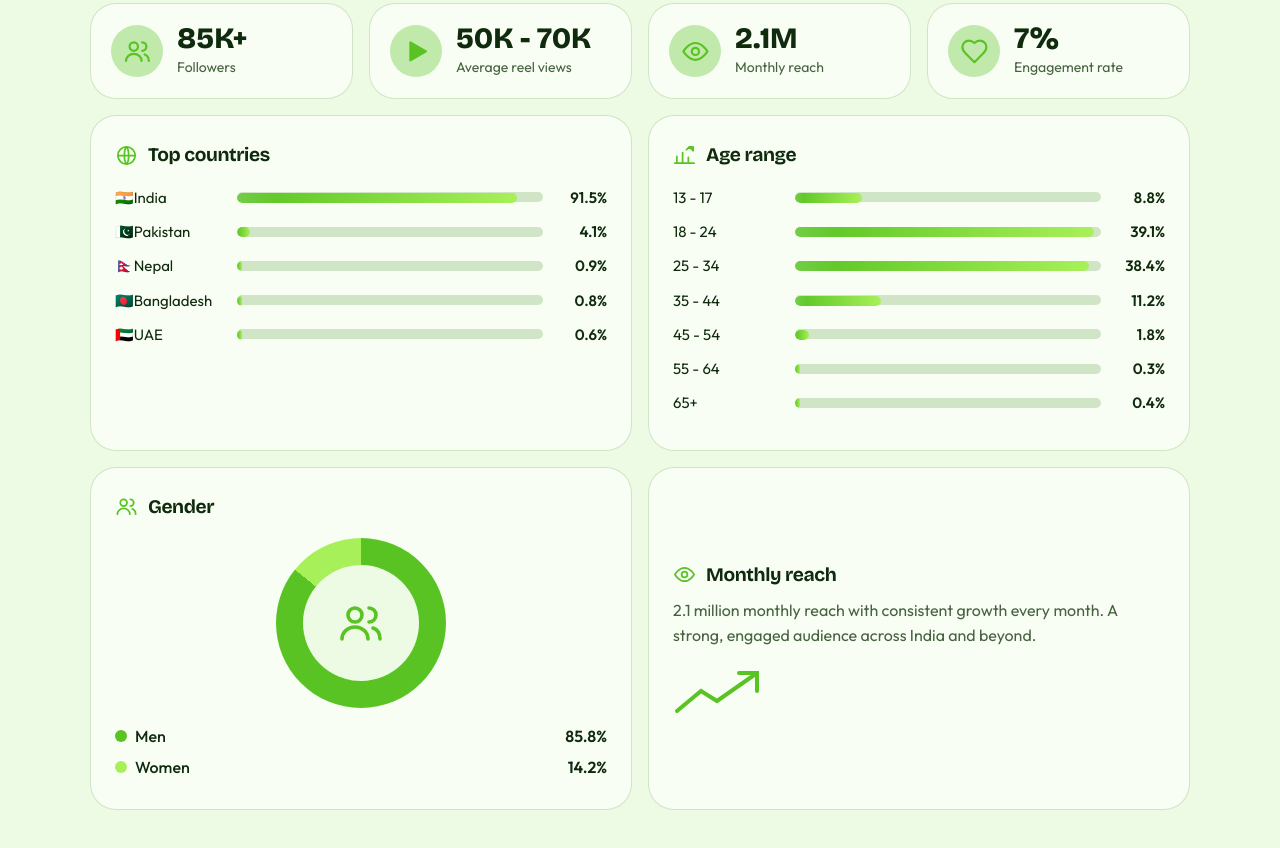
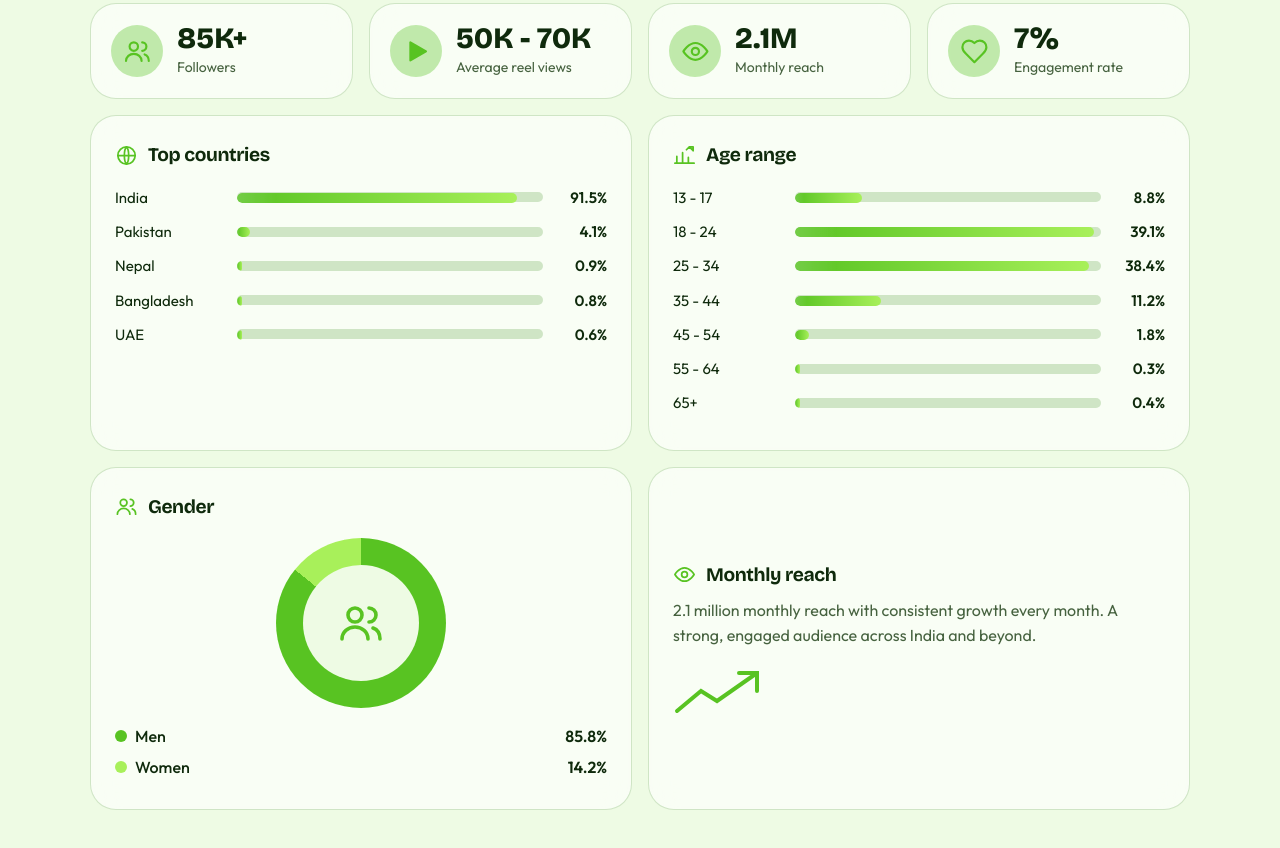
Before and after one commit to HustleImran/hustleimran.github.io, a plain HTML site: page index.html in a window 1280 px wide. Shown: the part 1540-2388 px from the top of the page. Drawn offline with nearby package versions, Linux system fonts and the light colour scheme.

Commit message:
Update index.html

```diff
--- a/index.html
+++ b/index.html
@@ -250,11 +250,11 @@ section{padding:36px 0!important;page-break-inside:avoid}
 </div>
 <div class="g2">
 <div class="card rv"><h3><svg class="i"><use href="#globe"/></svg>Top countries</h3>
-<div class="bar"><span>🇮🇳India</span><u><i data-w="91.5"></i></u><em>91.5%</em></div>
-<div class="bar"><span>🇵🇰Pakistan</span><u><i data-w="4.1"></i></u><em>4.1%</em></div>
-<div class="bar"><span>🇳🇵Nepal</span><u><i data-w="0.9"></i></u><em>0.9%</em></div>
-<div class="bar"><span>🇧🇩Bangladesh</span><u><i data-w="0.8"></i></u><em>0.8%</em></div>
-<div class="bar"><span>🇦🇪UAE</span><u><i data-w="0.6"></i></u><em>0.6%</em></div></div>
+<div class="bar"><span>India</span><u><i data-w="91.5"></i></u><em>91.5%</em></div>
+<div class="bar"><span>Pakistan</span><u><i data-w="4.1"></i></u><em>4.1%</em></div>
+<div class="bar"><span>Nepal</span><u><i data-w="0.9"></i></u><em>0.9%</em></div>
+<div class="bar"><span>Bangladesh</span><u><i data-w="0.8"></i></u><em>0.8%</em></div>
+<div class="bar"><span>UAE</span><u><i data-w="0.6"></i></u><em>0.6%</em></div></div>
 <div class="card rv"><h3><svg class="i"><use href="#growth"/></svg>Age range</h3>
 <div class="bar"><span>13 - 17</span><u><i data-w="8.8" data-s="2.5"></i></u><em>8.8%</em></div>
 <div class="bar"><span>18 - 24</span><u><i data-w="39.1" data-s="2.5"></i></u><em>39.1%</em></div>
```
